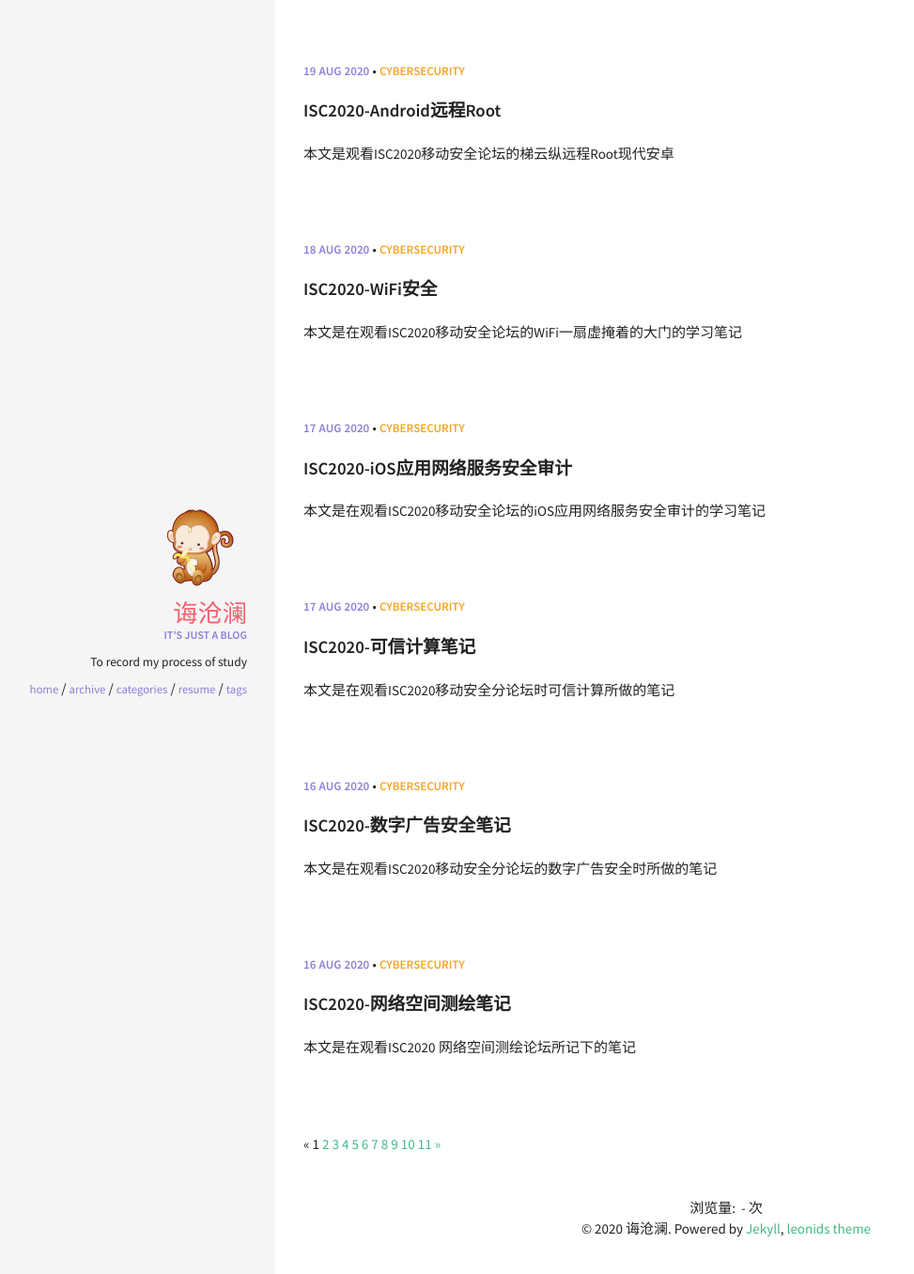
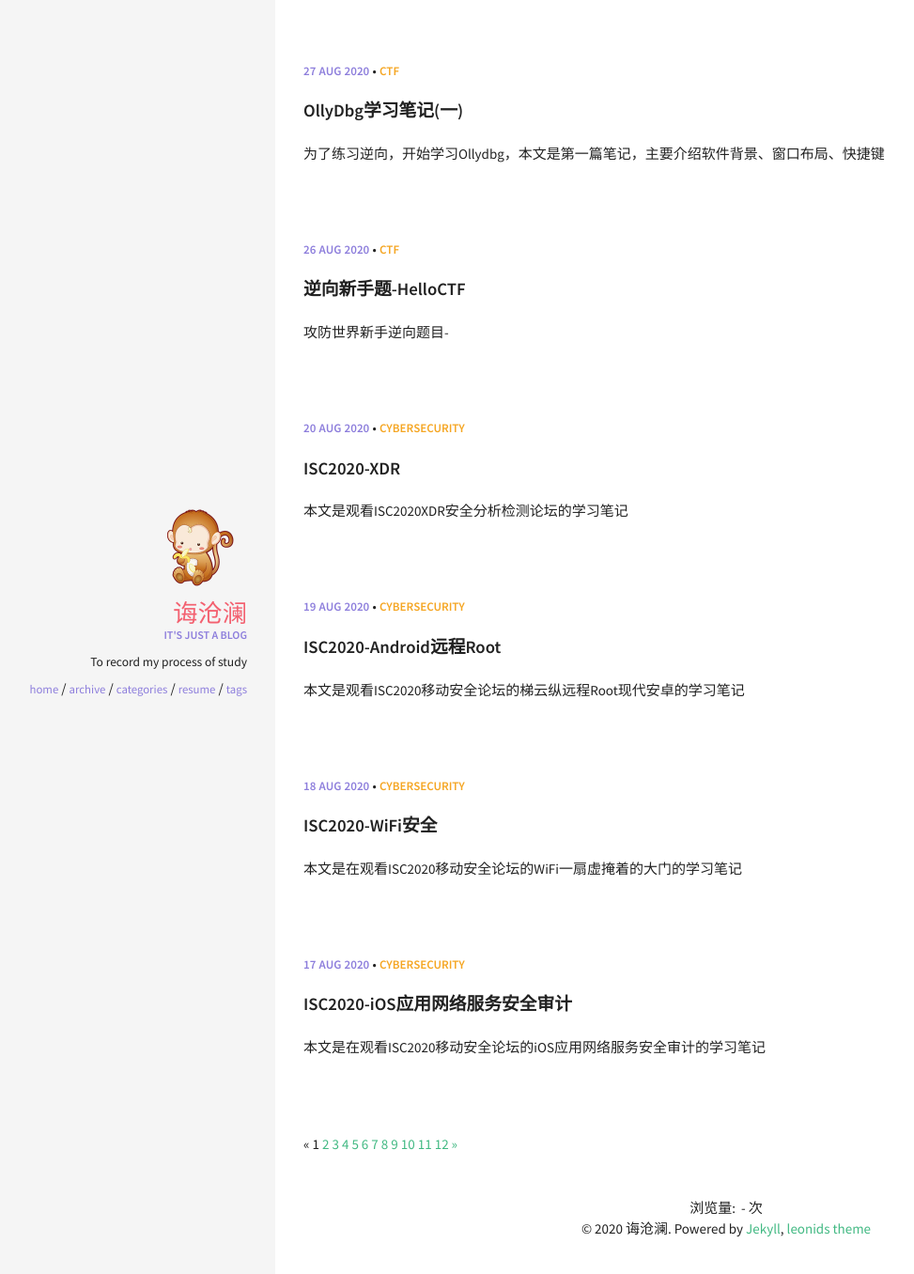
Before and after one commit to MonkeyDatabase/MonkeyDatabase.github.io, a Jekyll site: the page built from index.html, in a window 1280 px wide. Shown: the top 1356 px of the page at 94% size, without its empty margins (27-1000 px from the left). Built offline with Jekyll 4.4.1, drawn with Linux system fonts in a browser that asks for light colours; the list of posts is cut into pages by our own code; comment, search, counter and statistics services are not loaded; part of the change alters nothing that is shown.

Commit message:
commit OllyDbg1

````diff
--- a/_posts/2020-08-19-root.md
+++ b/_posts/2020-08-19-root.md
@@ -1,7 +1,7 @@
 ---
 layout: post
 title: ISC2020-Android远程Root
-excerpt: "本文是观看ISC2020移动安全论坛的梯云纵远程Root现代安卓"
+excerpt: "本文是观看ISC2020移动安全论坛的梯云纵远程Root现代安卓的学习笔记"
 date:   2020-08-19 12:41:00
 categories: [CyberSecurity]
 comments: true
--- /dev/null
+++ b/_posts/2020-08-20-xdr.md
@@ -0,0 +1,293 @@
+---
+layout: post
+title: ISC2020-XDR
+excerpt: "本文是观看ISC2020XDR安全分析检测论坛的学习笔记"
+date:   2020-08-20 11:00:00
+categories: [CyberSecurity]
+comments: true
+---
+
+## 学习笔记
+
+### 1、背景
+
+XDR全称为Extended Detection and Response，这个产品概念起源于美国，大概从2018年流行起来。
+
+|             英文名              |    中文名    | 功能                                          |
+| :-----------------------------: | :----------: | --------------------------------------------- |
+|           Anti Virus            |     杀毒     | 防病毒                                        |
+|  Endpoint Protection Platform   | 端点保护平台 | AV、防钓鱼、防间谍软件、<br/>HIDA、未授权访问 |
+| Endpoint Detection and Response | 智能端点安全 | 高级威胁分析、<br/>智能溯源、智能应急响应     |
+| Extended Detection and Response | 智能安全平台 | 网络安全大脑、<br/>综合分析、展现、响应       |
+
+AV->EPP->EDR->XDR发展至今。
+
+其中EDR指的是端点检测响应：
+
+* E不仅仅包括PC，也包括手机、平板等移动终端
+* EDR不仅包括杀毒，还包括安全的检测、威胁溯源、自动化智能响应
+
+了解完EDR，接下来介绍XDR：
+
+* XDR中的X不仅仅是E，也可以是网络、云和应用。
+* **X**主要代表数据采集的探针，不仅仅是终端数据的采集探针，还可以是网络探针、应用探针、服务器探针、云上的探针。
+
+因此XDR其实是一套完整的大而全的覆盖所有的设备和空间的安全解决方案。
+
+AV、EPP和EDR、XDR的区别
+
+* 杀毒和EPP是建立在以防御为主的安全思想之上，在病毒和攻击进入保护范围内的第一时间就要采取行动，立即解决问题。
+* EDR和XDR是建立在监测为主的安全思想之上，承认"防是防不住的，但是可以亡羊补牢"
+* XDR是以数据采集监控和事件关联分析为核心的
+
+#### XDR厂商
+
+* 大厂：Symantec(赛门铁克)、Cisco(思科)、paloalto、trendmicro(趋势科技)、Sophos、Mcafee、Microsoft
+* 中型企业：Tehtris、LogRhythm
+* 初创公司：STELLAR、Cynet、SecBI、Hunters
+
+#### XDR功能
+
+* Trend Micro：终端探针、网络探针、邮件探针、云探针
+* Paloalto：EDR、下一代防火墙、云安全
+* LogRhythm：产品是一个开放架构，探针可以是自己的，也可以是其他厂商的。可以接受各家数据，汇总起来做数据的分析、溯源、展现
+
+#### 时代背景
+
+* AV：最早的终端产品
+* EPP：兴起于Windows+PC互联网时代，以单机工作为主
+* EDR：兴起于移动互联时代，以网络化办公为主
+* XDR：兴起于智能物联时代，全开放网络、实时在线
+
+#### 发展特点
+
+* AV：安全产业最初时期，第一代安全产品
+* EPP：安全产业形成初期，第二代安全产品，代表厂商Mcafee、趋势、Norton、瑞星等成立于1990年左右
+* EDR：安全产业发展初期，第三代安全产品，代表厂商Carbon Black、Crow Strike
+* XDR：安全产业加速发展期，未来XDR的空间和增长速度将远大于AV、EPP、EDR
+
+### 2、威胁检测引擎
+
+威胁检测引擎是一种依靠可维护规则的数据结构，通过接口调用能够对输入对象进行病毒检测的程序模块的总称。
+
+> Objects-----API-------->Engine--------------->Results
+
+全球网络安全企业数以千计，但用于独立反病毒引擎研发能力的厂商不到50家。
+
+#### 威胁检测引擎与威胁情报
+
+**威胁检测引擎**
+
+威胁检测引擎的能力：
+
+* 识别能力
+  * 格式识别能力
+  * 编译器与壳识别能力
+* 解析能力
+  * 格式解析能力
+  * 解包：压缩包、自解压包、安装包等四十类
+  * 脱壳：加密壳、压缩壳等30+种
+
+识别和拆解
+
+* 带壳文件：Upack/aspack、Pecopact.......
+* 包裹文件：rar、zip、cab、zlib、afx、nsis
+* 复合文件：PDF带脚本、RTF符合文档
+* 不明文件：分析时遇到的不常见格式
+
+**威胁情报**
+
+> 威胁情报是某种基于证据的知识，包括上下文、机制、标示、含义和能够执行的建议，这些知识与资产所面临已有的或酝酿中的威胁或危害相关，可用于资产相关主体对威胁或危害的响应或处理决策提供信息支持。
+
+情报的三个特性：
+
+1. 知识性
+2. 传递性：知识若不进行传递交流，供人们利用，就不构成情报
+3. 效用性
+
+威胁情报的痛苦金字塔：
+
+<nbspace/>HASH<IP地址<域名<网络或主机特征<攻击工具<TTPs
+
+![威胁情报的痛苦金字塔](https://upload-images.jianshu.io/upload_images/5619637-ac74387a667a165d.png?imageMogr2/auto-orient/strip|imageView2/2/w/1063/format/webp)
+
+IOC情报检测的鲁棒性较差：
+
+威胁情报试图通过IOC规则来为高级威胁对抗提供更好的指向性，这是目前阶段威胁情报应用的一种常态，但对于超高能力的网空威胁活动，实际IOC几乎是无效的。
+
+
+
+**威胁情报和威胁检测引擎的对比**
+
+威胁情报示例：
+
+![威胁情报示例](https://i.bmp.ovh/imgs/2020/08/2f963e01cf6bec01.png)
+
+威胁检测引擎规则：
+
+![威胁检测引擎规则示例](https://i.bmp.ovh/imgs/2020/08/1986ed4ed78c51a6.png)
+
+|            | 威胁检测引擎                                 | 威胁情报                 |
+| ---------- | -------------------------------------------- | ------------------------ |
+| 规则集数量 | 海量规则(覆盖百亿样本)                       | 大量情报(千万级情报规则) |
+| 分析对象   | 载荷                                         | Hash、IP、域名、URL      |
+| 分析深度   | 完整的预处理<br/>深度解析<br/>丰富的检测方式 | 简单规则匹配             |
+| 输出结果   | 标准化结构化威胁名称                         | 具有威胁信息指向性信息   |
+| 扩展性     | 厂商维护规则                                 | 支持用户维护规则         |
+| 时效性     | 一般                                         | 高                       |
+| 鲁棒性     | 强                                           | 低                       |
+
+对比结论：
+
+* 威胁情报以牺牲规则的鲁棒性换取检测的灵活性
+* 威胁检测引擎以高鲁棒规则实现检测的通用性
+* 从检测威胁目标来看，威胁情报和威胁引擎规则是一致的，检测规则即威胁情报
+* 检测情报具有知识性和准确性，普通威胁检测引擎只能将文件认定为商马，而依靠情报规则能判断出病毒的来源、组织、目标等各种信息
+
+#### 引擎承载威胁情报
+
+承载威胁情报的威胁检测引擎应具备哪些能力：
+
+* 开放情报承载能力，可输入外部情报，使高价值情报落地。
+* 输入和输出能力：传统引擎以单一对象为输入、以单一结果为输出。而随着威胁的进一步演进和泛化，威胁检测已不能仅仅停留在对单一对象鉴定上。多种输入对象，多种输出结果，威胁检测多样化。可输出ATT&CK框架、TCTF框架看、向量、组织描述等知识类信息。
+
+威胁引擎开放能力：
+
+* 全面格式识别
+* 深度预处理：脱壳、解包、脚本提取等
+* 虚拟化执行
+* ......
+
+高价值情报：
+
+* 基础信息：字符串、编码过的二进制
+* 属性信息：格式、编译器、壳、包、版本信息
+* 结构信息：PE结构、复合文档结构、自定义结构
+* 身份信息：开发者、登录ID、密码、数字签名
+* 环境信息：注册表、路径、GUID
+* 攻击技术：执行、持久化、提权、防御规避、凭证访问、发现、横向移动、收集
+
+防御场景下的可消费情报
+
+* 对攻击手段的提示
+* 对高级威胁攻击方身份的揭示
+* 对高级威胁的发现、阻断
+
+同源依据：
+
+PDB(开发者)、数字签名(认证信息)、属性(属性信息)、时间戳(编译时间)、结构(结构信息)、行为(行为信息)、API(API级别)、功能(功能级别)、样本、指令(指令级别)、名称(环境关联)、特征(特征规则)、唯一标识(标识)
+
+### 3、基于实时的系统级攻击溯源的高级威胁检测
+
+APT全称Advanced Persistent Threat，高级持续性威胁。
+
+**APT攻击的四个阶段**
+
+1. 系统初步入侵
+2. (在目标系统内)立足
+3. 持续侦察
+4. 高价值信息/目标获取
+
+> FireEye公司收购了Mandiant，这里面有400+份APT白皮书
+
+| 技术/工具           | APT攻击                            |
+| ------------------- | ---------------------------------- |
+| Spearphishing Link  | APT28、APT29、APT32、APT33、APT39  |
+| Spearphishing Email | APT12、APT19、APT28、APT29、APT32  |
+| Poison Ivy RAT      | RSA SecureID attack、Nitro attacks |
+| Darkcomet RAT       | Syrian Conflict                    |
+| Xtreme RAT          | APT Attacks on ???                 |
+
+社工和RAT是APT最常用的攻击手段。
+
+**RAT介绍**
+
+* Remote Access Trojan是一种特殊的木马，它允许攻击者远程操控受害者的机器
+* RATs通常内置有数十种(10-40)潜在威胁功能(PHFs)，比如记录键盘、截屏、录音等。这些RAT可以说是APT攻击的command and control，可以说RAT是APT攻击的核心。
+* 据统计，RAT相关的攻击可以潜伏在企业长达三个月不被发现
+* 大约90%的RAT只能运行在Windows平台
+
+1. Attacker<-------->Reconnaissance(侦察)<--------->Victim
+2. Attacker------------------->Delivery--------------------->Victim
+3. Attacker<------------------Installation<------------------Victim
+4. Attacker------------------->Action------------------------>Victim
+5. Attacker------------------->Transfer--------------------->Victim
+6. Attacker<--------------------Results<----------------------Victim
+
+**EDR系统部署**
+
+* 数据采集器(Collector)：解决可感知的问题，收集大量系统底层信息之后进行处理、识别、优化
+  * 支持各种操作系统
+  * 轻量的系统开销
+* 检测取证引擎(Detector)：进行攻击溯源图的实时重建和响应
+
+**检测点系统设计与实现**
+
+如何设计检测点：
+
+* Remote Access
+  * Initial Access
+  * Execution
+* Suspicious Behavior(可疑行为)
+  * Privilege Escalation(权限提升)
+  * Defense Evasion(防御绕过)
+  * Credential Access(凭据访问)
+  * Discovery(发现)
+  * Lateral Movement(横向移动)
+  * Collection(信息收集)
+* Network Connection(网络连接)
+  * Exfiltration(渗透)
+  * Command & Control(指令和控制)
+
+当我们检测出来一些恶意点之后，我们另外在更上层把它所有的监测点，通过数据流和控制流连接起来之后，在整个context的下面，进行真正的对攻击的检测策略，从而判断这一系列的行为是不是攻击。例如某个攻击链：我们发现有远程访问这个机器，然后执行一些可疑行为，然后进行可以连接的话，那么就有非常高的可能性，这是一个攻击，而不是一个误报。
+
+检测点实现：
+
+通过Windows系统底层数据(ETW)还原keylogging等细粒度语义
+
+## 独立思考
+
+### 1. IOC规则是什么？为什么说它情报检测鲁棒性差？
+
+IOC全称是Indicators of Compromise。
+
+威胁情报最普遍的使用场景，就是利用IOC情报进行日志检测，发现内部被攻陷的主机等重要风险。这种情况下可以发现传统安全产品无法发现的很多威胁，并且大多是成功的攻击，对于安全运营有很大的帮助。当然这种场景不仅是日志数据和情报之间的匹配。
+
+1. 相关性
+2. 及时性
+3. 精确性
+4. 可指导响应的上下文
+
+鲁棒性差的原因：
+
+1. IOC情报质量参差不齐
+2. 针对不同的日志需要有专项优化
+3. 复杂场景下检查效果低下
+
+### 2. 如何理解威胁情报的痛苦金字塔？为什么域名会比ip痛苦？
+
+![威胁情报的痛苦金字塔](https://upload-images.jianshu.io/upload_images/5619637-ac74387a667a165d.png?imageMogr2/auto-orient/strip|imageView2/2/w/1063/format/webp)
+
+痛苦金字塔由IOCs组成，同时也用于对IOCs进行分类组织。
+
+TTPs即Tactics、Techniques and Procedures。是战术、技术、步骤的简称，指对手从踩点到数据泄露以及两者之间的每一步是如何完成任务的。TTPs处于痛苦金字塔的顶尖，属一类IOCs。
+
+IP地址是最基础的网络指示器，任何合理的先进的对手可以改变IP地址。
+
+域名，相较于IP地址来说改变起来要麻烦一些，因为为了工作，它们必须注册、付费并托管在某个地方。有大量的DNS提供商有着宽松的注册标准，所以在实践中改变域名并不难。不过新域名可能需要一到两天的时间才能在网络上随处可见，因此域名比IP地址更难更改。
+
+### 3. ATT&CK框架、TCTF框架是什么？为什么要输出支持这些框架？
+
+![ATT&CK](https://i.bmp.ovh/imgs/2020/08/6df07f8fdd68ad6f.png)
+
+ATT&CK是将已知攻击者的行为汇总成战术和技术的一种结构化列表，由于此列表相当全面的呈现了攻击者再攻击网络时所采用的行为，因此对于各种进攻性和防御性考量机制十分有用。
+
+ATT&CK的12项战术：初始访问、执行、持久化、权限提升、防御绕过、凭证访问、发现、横向移动、收集、命令与控制、数据泄露、影响力。
+
+TCTF框架未查到相关内容。
+
+## 产生过的疑问
+
+1. IOC规则是什么？为什么说它情报检测鲁棒性差？
+2. 如何理解威胁情报的痛苦金字塔？为什么域名会比ip痛苦？
+3. ATT&CK框架、TCTF框架是什么？为什么要输出支持这些框架？
--- /dev/null
+++ b/_posts/2020-08-26-ctf-Helloctf.md
@@ -0,0 +1,77 @@
+---
+layout: post
+title: 逆向新手题-HelloCTF
+excerpt: "攻防世界新手逆向题目-"
+date:   2020-08-26 9:36:00
+categories: [CTF]
+comments: true
+---
+
+## 学习笔记
+
+### 1、正常操作
+
+```powershell
+please input your serial:
+```
+
+* 输入小于18个字符，返回**wrong！**
+* 输入超过18个字符，直接崩溃
+
+看上去是要找一个序列号，输入正确才会有答案
+
+但是题目描述是：菜鸡发现Flag似乎不一定是明文比较的
+
+所以可能不是要找序列号
+
+### 2、查壳
+
+把程序拖入Exeinfo：
+
+* 有三个区段：.text .rdata .data
+* Image is 32 executable
+* Microsoft Visual C++ ver 5.0/6.0 - 2018-06-12
+* Big sec. 1 .text   , Not packed
+
+应该是没有壳
+
+### 3、动态调试
+
+1. 首先，F8动态调试，大体走流程，大体找到了printf的call
+2. 使用F7单步步入，定位到了printf和scanf
+3. 紧接着scanf之后，是对字符串的校验，每次运行到这，寄存器窗口都会显示出数据窗口中的一段字符串(437261636b4d654a757374466f7246756e)
+4. 输入"123456",发现每次循环处理一个字符，且把一个字符变成两个字符，例如1变成了31、2变成了32.......，最后还把这部分字符按原来顺序拼接起来了。
+   1. 因此猜测是把输入的字符串进行某种运算(CALL 004012E2)，将运算拼接后的字符串与程序自带的字符串进行比较，相等则success，所以当前目标变成找将一个输入字符映射到两个输出字符的规则。
+5. 依次输入"123456"、"abcdef"、"ABCDEF"发现
+   * 大写字母是以0x41为基础加上各个字母与A的偏移
+   * 小写字母是以0x61为基础加上各个字母与a的偏移
+   * 例如43复原之后是C、6e与0x61之差为13所以复原之后是n(a+13=n)
+6. 因此把程序的字符串映射到输入字符为"CrackMeJustForFun"
+7. 最终flag：CrackMeJustForFun
+
+### 4、解题经验
+
+* 目前对于16进制不敏感，实际上437261636b4d654a757374466f7246756e直接使用16进制转字符串就是最终结果。
+* 本题实际是把字符串的各个字符的十六进制ASCII码拼接起来，作为一个新的字符串，以ASCII码形式存储到了程序中
+
+## 独立思考
+
+### 1、入口点是什么意思？它会变吗？如何使用这个信息？
+
+入口点就是指程序或函数的第一条指令地址。
+
+在一个程序中，入口点的位置是不变的，因为已经编译好了。
+
+常见入口点：
+
+* Entry Point of main module：主模块入口点，即文件的入口点
+
+* Winmain：程序Winmain()函数的入口点
+
+在OllyDbg中可以指定加载程序之后的第一次中断点为某个入口点，便于调试分析。
+
+在OllyDbg中汇编代码对应的地址为虚拟地址，程序不被改变的话换一台电脑该地址一般不会变，OllyDbg中用户代码的地址一般是0x0040????，Exeinfo软件能识别出一个入口点地址，一般在OllyDbg中Winmain入口点的地址就是该地址加上0x00400000.
+
+## 产生过的疑问
+
+1. 入口点是什么意思？它会变吗？如何使用这个信息？
--- /dev/null
+++ b/_posts/2020-08-26-ollydbg.md
@@ -0,0 +1,80 @@
+---
+layout: post
+title: OllyDbg学习笔记(一)
+excerpt: "为了练习逆向，开始学习Ollydbg，本文是第一篇笔记，主要介绍软件背景、窗口布局、快捷键"
+date:   2020-08-26 16:26:00
+categories: [CTF]
+comments: true
+---
+
+## 学习笔记
+
+### 1、调试逆向概念
+
+在程序开发过程中，程序员会使用一些调试工具，以便在高效地发现软件中存在的错误；而在逆向分析领域，分析者也会利用相关的调试工具，来分析软件的行为和验证分析思路。由于操作系统均提供了完善的调试接口，所以可以使用各种调试工具来方便灵活地观察和控制目标程序。
+
+在使用调试工具调试程序时，程序会按照调试者的意愿按指令为单位执行。
+
+* 动态分析技术指的是使用调试工具加载程序并运行，随着程序运行，调试者可以随时中断目标的指令序列，以便观察相关计算的结果和当前的设备情况。
+* 静态分析技术是相对于动态分析技术而言的，在实际分析中，很多场景不适合运行目标(如病毒程序、设备不兼容、软件单独某一模块等)。
+  * 病毒：运行之后威胁系统安全
+  * 设备不兼容：如工控设备，造价高昂，接触不到
+  * 软件单独某一模块：不完整，没有主程序去调用它，运行不起来
+
+### 2、OllyDbg界面
+
+![OllyDbg基础界面](https://ftp.bmp.ovh/imgs/2020/08/c1eabdb35ea50323.png)
+
+反汇编窗口分为四部分：
+
+* 汇编代码对应的地址窗口
+* 汇编代码对应的十六进制机器码窗口
+* 反汇编代码窗口
+* 反汇编代码对应的注释信息窗口
+
+寄存器窗口显示所有寄存器的相关信息
+
+信息窗口显示当前执行到的反汇编代码的信息
+
+数据窗口分为三部分：
+
+* 数据存放的地址
+* 数据的十六进制
+* 数据的ASCII码
+
+堆栈窗口分为三部分：
+
+* 栈地址
+* 存放的数据
+* 对应说明信息
+
+### 3、OllyDbg快捷键
+
+| 快捷键  | 作用                                       |
+| ------- | ------------------------------------------ |
+| F2      | 下断点，指定断点的位置                     |
+| F3      | 执行程序到光标处                           |
+| F4      | 加载一个可执行程序，进行调试分析           |
+| F5      | 缩小、还原当前窗口                         |
+| F7      | 单步步入                                   |
+| F8      | 单步步过                                   |
+| F9      | 直接执行程序，遇到断点时，程序暂停         |
+| Ctrl+F2 | 重新执行程序到起始处，一般用于重新调试程序 |
+| Ctrl+F9 | 执行到函数返回处，用于跳出函数实现         |
+| Alt+F9  | 执行到用户代码处，用于快速跳出系统函数     |
+| Ctrl+G  | 输入十六进制地址，快速定位到该地址         |
+| ；      | 输入注释                                   |
+
+### 4、调试技巧
+
+1. 第一次调试，采用F8单步步过大体走一遍。
+
+### 5、小知识点
+
+* Windows调用A函数时，会按照参数从右到左依次push参数，之后call函数的地址
+* 修改数据窗口中的数据后，如果是字符串，需要以00结尾
+* 数据窗口被修改后，重新执行程序修改的内容会丢失
+
+## 独立思考
+
+## 产生过的疑问
````
